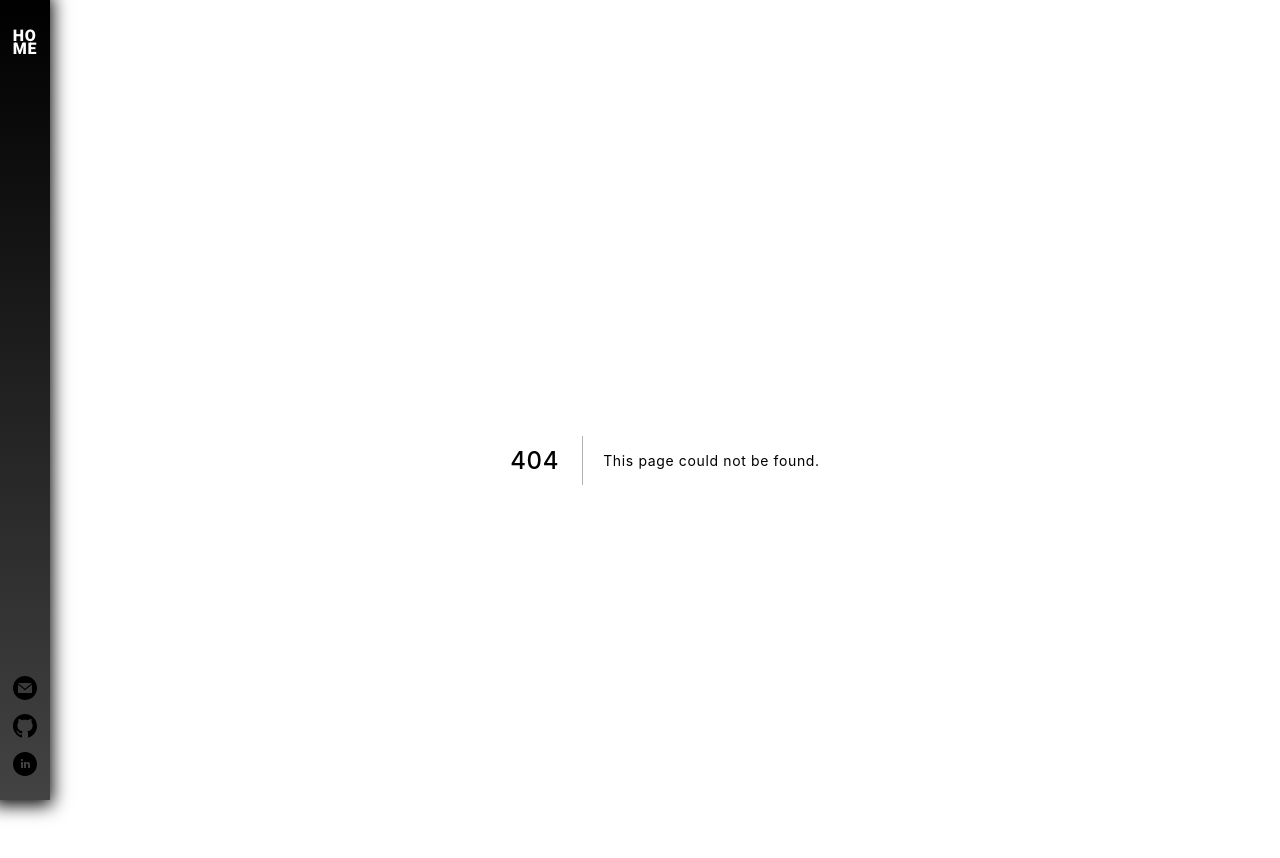
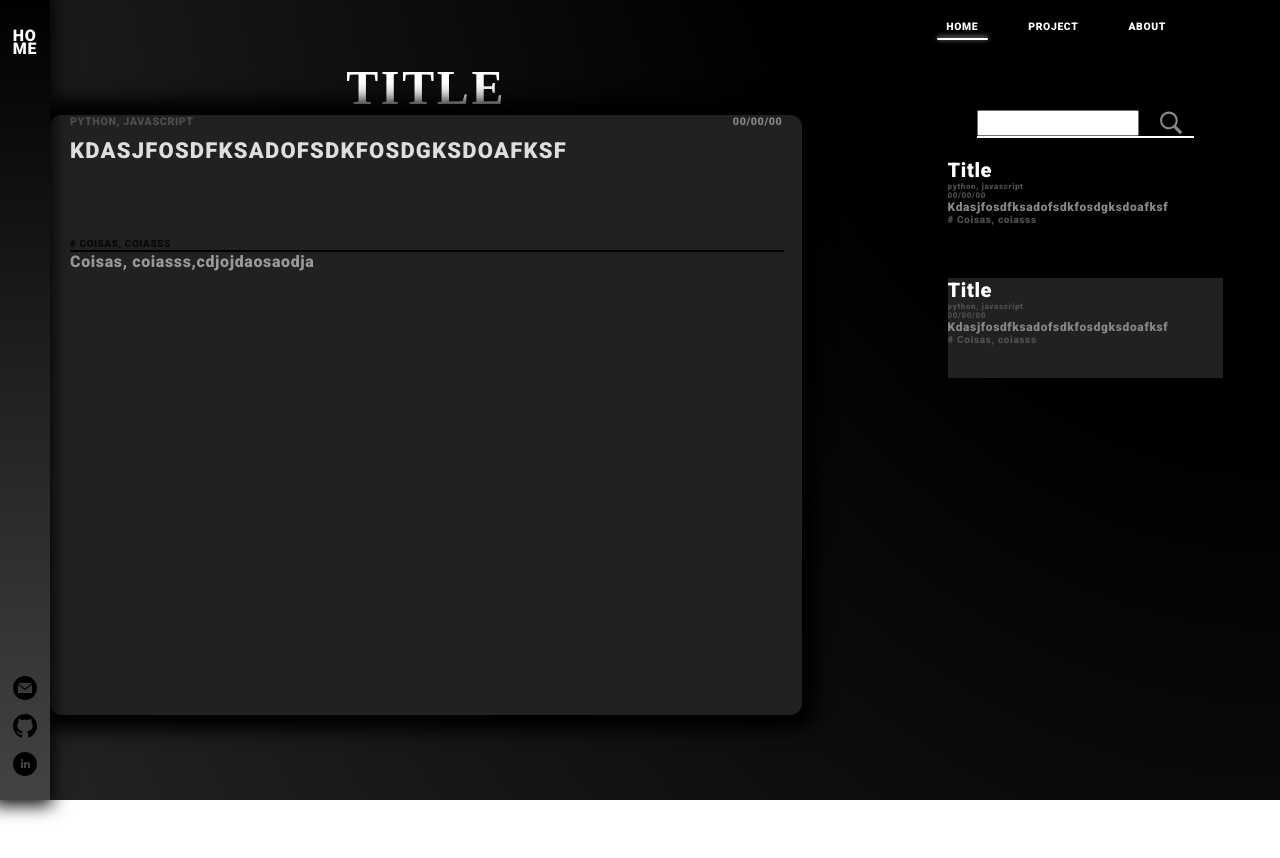
Before and after one commit to BecomeAllan/webportfolio, a Next.js app: page /project in a window 1280 px wide. Before the commit this address had no page. After the commit the page ends 800 px from the top, so only its background shows below. Built offline with nearby package versions, Linux system fonts and the light colour scheme; a web font is replaced by a local one.

Commit message:
Project create

```diff
--- a/src/components/Leftbar/index.tsx
+++ b/src/components/Leftbar/index.tsx
@@ -4,18 +4,18 @@ export function Leftbar() {
   return (
     <div className={styles.container}>
       <div className={styles.home}>
-        <a href="">
+        <a href="/">
           HO <br/>ME
         </a>
       </div>
       <div className={styles.sources}>
-        <a href="">
+        <a href="maito:allanvictor.almeida@gmail.com">
           <img src="/email.svg" alt="email" />
         </a>
-        <a href="">
+        <a href="https://github.com/BecomeAllan">
           <img src="/github.svg" alt="github" />
         </a>
-        <a href="">
+        <a href="https://linkedin.com/in/allan-faria-33b0a790">
           <img src="/linkedin.svg" alt="linkedin" />
         </a>
       </div>
--- a/src/components/Topbar/index.tsx
+++ b/src/components/Topbar/index.tsx
@@ -1,3 +1,5 @@
+import Link from 'next/link'
+
 import styles from './styles.module.scss'
 
 export function Topbar() {
@@ -5,20 +7,26 @@ export function Topbar() {
     <div className={styles.container}>
       <ul>
         <li>
-          <a href="">
+          <Link href="/">
+          <a >
             HOME
           <div className={styles.selected} />
           </a>
+          </Link>
         </li>
         <li>
-          <a href="">
+        <Link href="/project">
+          <a>
             PROJECT
           </a>
+        </Link>
         </li>
         <li>
-          <a href="">
+          <Link href="about">
+          <a>
             ABOUT
           </a>
+          </Link>
         </li>
       </ul>
     </div>
--- /dev/null
+++ b/src/pages/project/index.tsx
@@ -0,0 +1,50 @@
+import styles from './project.module.scss'
+
+export default function Project() {
+  return (
+    <div className={styles.container}>
+      <div className={styles.project}>
+        <h1>Title</h1>
+        <div className={styles.card}>
+          <div className={styles.topCard}>
+            <h6 className={styles.laguage}>python, javascript</h6>
+            <h6 className={styles.date}>00/00/00</h6>
+          </div>
+          <div className={styles.bodyCard}>
+            <h2 className={styles.description}>Kdasjfosdfksadofsdkfosdgksdoafksf</h2>
+            <h5 className={styles.tag}># Coisas, coiasss</h5>
+            <div className={styles.line} />
+            <p className={styles.resume}>Coisas, coiasss,cdjojdaosaodja</p>
+          </div>
+        </div>
+      </div>
+      <div className={styles.search}>
+        <div className={styles.searchTag}>
+          <input type="text" />
+          <img src="/search.svg" alt="search" />
+          <div className={styles.lineSearch} />
+        </div>
+
+        <div className={styles.projectcard}>
+
+          <div className={styles.cardSearch}>
+            <h1>Title</h1>
+            <h6 className={styles.laguageSearch}>python, javascript</h6>
+            <h6 className={styles.dateSearch}>00/00/00</h6>
+            <h2 className={styles.descriptionSearch}>Kdasjfosdfksadofsdkfosdgksdoafksf</h2>
+            <h5 className={styles.tagSearch}># Coisas, coiasss</h5>
+          </div>
+
+          <div className={styles.cardSearchSelected}>
+            <h1>Title</h1>
+            <h6 className={styles.laguageSearch}>python, javascript</h6>
+            <h6 className={styles.dateSearch}>00/00/00</h6>
+            <h2 className={styles.descriptionSearch}>Kdasjfosdfksadofsdkfosdgksdoafksf</h2>
+            <h5 className={styles.tagSearch}># Coisas, coiasss</h5>
+          </div>
+        </div>
+      </div>
+    </div>
+  )
+
+}
--- /dev/null
+++ b/src/pages/project/project.module.scss
@@ -0,0 +1,169 @@
+.container {
+  // border: 1px solid red;
+  height: 99%;
+  width: 99%;
+  display: grid;
+
+  grid-template-columns: 70% auto;
+
+  .project {
+    grid-column: 1;
+    // border: 1px solid blue;
+    display: flex;
+    flex-direction: column;
+    padding-right: 100px;
+
+    & > h1 {
+      color: #ffffff;
+      text-align: center;
+      font-size: 48px;
+      letter-spacing: 0.055em;
+      text-transform: uppercase;
+      font-family: "Secular One";
+    }
+
+    .card {
+      overflow-y: scroll;
+      background: #212121;
+      box-shadow: 0px 0px 18px 15px #000000;
+      border-radius: 12px;
+      height: 600px;
+
+      .topCard {
+        display: flex;
+        justify-content: space-between;
+        padding: 0 20px;
+
+        .laguage {
+          letter-spacing: 0.055em;
+          text-transform: uppercase;
+          color: #4e4e4e;
+        }
+        .date {
+          letter-spacing: 0.055em;
+          text-transform: uppercase;
+          color: #848484;
+        }
+      }
+      .bodyCard {
+        height: 100%;
+        padding: 10px 20px;
+
+        .description {
+          min-height: 100px;
+          letter-spacing: 0.055em;
+          text-transform: uppercase;
+          color: #dedede;
+          font-weight: 900;
+          font-size: 22px;
+          line-height: 26px;
+          letter-spacing: 0.055em;
+        }
+        .tag {
+          letter-spacing: 0.055em;
+          text-transform: uppercase;
+          font-size: 10px;
+          line-height: 12px;
+          color: #080808;
+        }
+        .line {
+          align-self: center;
+          border: 1px solid #000;
+          width: 100%;
+        }
+        .resume {
+          color: #989898;
+          font-weight: 900;
+          font-size: 16px;
+          line-height: 19px;
+        }
+      }
+    }
+  }
+
+  .search {
+    grid-column: 2;
+    // border: 1px solid blueviolet;
+    display: flex;
+    width: 100%;
+    flex-direction: column;
+    align-items: center;
+    padding-top: 50px;
+
+    .searchTag {
+      display: grid;
+      grid-template-columns: 75% 25%;
+      grid-row: 95% auto;
+
+      & > input {
+        grid-column: 1;
+        grid-row: 1;
+      }
+
+      & > img {
+        grid-column: 2;
+        grid-row: 1;
+        width: 26px;
+        height: 26px;
+        justify-self: flex-end;
+        padding-right: 10px;
+
+        filter: invert(54%) sepia(10%) saturate(17%) hue-rotate(352deg) brightness(99%) contrast(91%);
+      }
+      .lineSearch {
+        border: 1px solid #fff;
+        grid-column: 1 / span 2;
+        grid-row: 2;
+      }
+    }
+
+    .projectcard {
+      display: flex;
+      flex-direction: column;
+      overflow-y: scroll;
+      height: 500px;
+
+
+
+       h1 {
+        font: "Secular One";
+        color: #fff;
+        font-size: 20px;
+      }
+       h6 {
+        font-size: 8px;
+        color: #4E4E4E;
+      }
+        h2 {
+        color: #868686;
+        font-size: 12px;
+       }
+        h5 {
+        color: #505050;
+        font-size: 10px;
+       }
+
+      .cardSearchSelected {
+        margin: 20px 0 0 0;
+        background: #212121;
+        display: flex;
+        flex-direction: column;
+        min-width: 275px;
+        min-height: 100px;
+
+      }
+
+      .cardSearch {
+        margin: 20px 0 0 0;
+        background: #000000;
+        display: flex;
+        flex-direction: column;
+        background: #000000;
+        min-width: 275px;
+        min-height: 100px;
+
+
+      }
+    }
+  }
+}
```
Also changed, not shown: src/pages/about/index.tsx (added, +9 -0 lines), public/search.svg (added).
